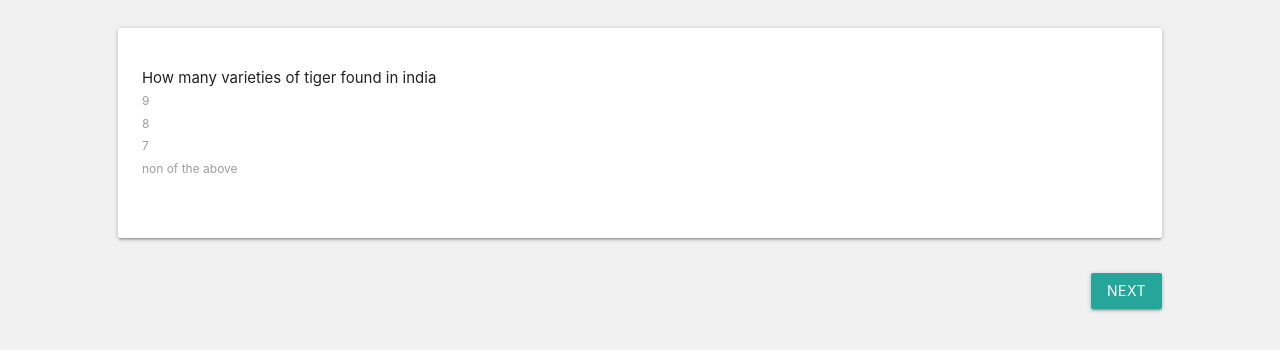
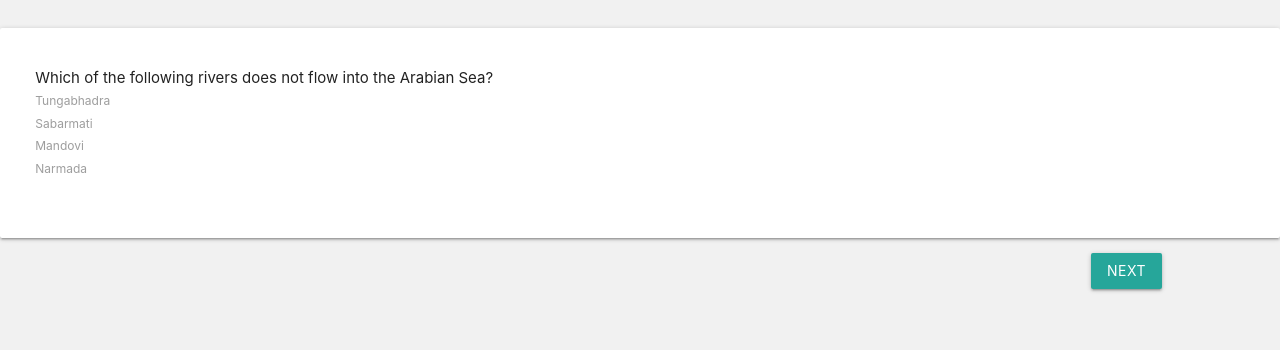
Before and after one commit to dsmeshram/QPaper, a plain HTML site: page index.html in a window 1280 px wide. Both pictures are taken after a click on the link "START TEST". Drawn offline with nearby package versions, Linux system fonts and the light colour scheme.

Commit message:
update code

```diff
--- a/builder/builder.js
+++ b/builder/builder.js
@@ -64,7 +64,7 @@ loadFinishPage = function () {
 
 builder.prototype.loadPage = function (number) {
     // accepts numbers as input and display appropriate question if a valid number;
-    if (builder.domElement && builder.domElement.id && !isNaN(number) && number < builder.pageList.length && number >= 0) {
+    if (builder.domElement && builder.domElement.id && !isNaN(number) && number < builder.pages.length && number >= 0) {
         console.log('fetching page number : ' + number);
         builder.domElement.innerHTML = builder.pageList[number];
     } else {
--- a/index.html
+++ b/index.html
@@ -4,12 +4,14 @@
 <head>
 
     <meta name="viewport" content="width=device-width, initial-scale=1">
-    <script src="test.js"></script>
+    <script src="testdata.js"></script>
     <script src="fib/fib.js"></script>
     <script src="multiplechoice/multichoice.js"></script>
     <script src="pages/page.js"></script>
     <script src="builder/builder.js"></script>
+
     <link rel="stylesheet" href="style.css">
+
     <link rel="stylesheet" href="https://fonts.googleapis.com/icon?family=Material+Icons">
     <link rel="stylesheet" href="https://cdnjs.cloudflare.com/ajax/libs/materialize/0.97.3/css/materialize.min.css">
     <script type="text/javascript" src="https://code.jquery.com/jquery-2.1.1.min.js"></script>
@@ -69,7 +71,7 @@
 
             window.setTimeout(function () {
                 document.getElementById('coverPage').style.display = 'none';
-                var obj = new builder(jsondata);
+                var obj = new builder(data);
                 obj.buildOn(document.getElementById('player'));
                 document.getElementById('startBtn').addEventListener('click',builder.loadNextPage);
                 document.getElementById('startBtn').innerHTML = 'Next';
--- a/multiplechoice/multichoice.js
+++ b/multiplechoice/multichoice.js
@@ -7,16 +7,16 @@ multichoice.prototype.setmultichoicedata = function(text){
     this.input = "<input type='text'/>";
     var option = "";
 
-    var card = "<div class='row'> <div class='col s12 m10 push-m1'> <div class=card>"+
+    var card = "<div layout='row' flex> <div> <div class=card>"+
     "<div class=card-content>#CONTENT</div> </div> </div></div>";
 
     var parentwrapper = "<div class = 'row'><div class = 'input-field col s12'>#CHILD</div></div>";
 
-    for(var i=0;i<text.options.length;i++){
-        var newoption = text.options[i].text;
-        option = option  + "<p><input id = '"+text.options[i].id+"' type='radio' name='"+text.id+"' value ='"+newoption+"' /><label for = '"+text.options[i].id+"'>"+newoption+"</label></p>";
+    for(var i=0;i<text.question.options.length;i++){
+        var newoption = text.question.question;
+        option = option  + "<p><input id = '"+text.question.options[i].id+"' type='radio' name='"+text.id+"' value ='"+newoption+"' /><label for = '"+text.question.options[i].id+"'>"+text.question.options[i].option+"</label></p>";
     }
 
-    var childtemplet = '<p class="question">'+text.text+'</p>' + option;
+    var childtemplet = '<p class="question">'+text.question.question+'</p>' + option;
     this.templet = card.replace('#CONTENT',parentwrapper.replace("#CHILD",childtemplet));
 }
--- a/pages/page.js
+++ b/pages/page.js
@@ -5,8 +5,17 @@ var page = function(pagesjson){
     if(pagesjson.hasOwnProperty('fib')){
         this.setfibdata(pagesjson.fib);
     }
-    if(pagesjson.hasOwnProperty('multiplechoice')){
-        this.setmultiplechoicequestiondata(pagesjson.multiplechoice);
+    if(pagesjson.hasOwnProperty('type') && pagesjson.type == 'mcq'){
+        this.setmultiplechoicequestiondata(pagesjson);
+    }
+    if(pagesjson.hasOwnProperty('cover')){
+
+    }
+    if(pagesjson.hasOwnProperty('details')){
+
+    }
+    if(pagesjson.hasOwnProperty('analysis')){
+
     }
 }
 
@@ -20,9 +29,9 @@ page.prototype.setfibdata = function(fiblist){
 
 
 page.prototype.setmultiplechoicequestiondata = function(fiblist){
-    for(var i=0;i<fiblist.length;i++){
+    //for(var i=0;i<fiblist.length;i++){
      var multichoiceobj = new multichoice();
-     multichoiceobj.setmultichoicedata(fiblist[i]);
+     multichoiceobj.setmultichoicedata(fiblist);
      this.multiplechaoice.push(multichoiceobj);
-    }
+    //}
  }
--- a/test.js
+++ /dev/null
@@ -1,116 +0,0 @@
-var jsondata = {
-  "pages":[
-    {
-        "pagename":"page 1",
-        "pageindex": 0,
-        "fib":[
-        ],
-        "multiplechoice":[
-            {
-                "id":1,
-                "text":"How many varieties of tiger found in india",
-                "answer":"8",
-                "options":[
-                    {
-                       "text":"9",
-                       "id":0
-                    },
-                    {
-                        "text":"8",
-                        "id":1
-                    },
-                    {
-                        "text":"7",
-                        "id":2
-                    },
-                    {
-                        "text":"non of the above",
-                        "id":3
-                    }
-                ]
-            },{
-                "id":2,
-                "text":"Project Tiger _______ started in india? id2",
-                "answer":"1972",
-                "options":[
-                    {
-                       "text":"1900",
-                       "id":4
-                    },
-                    {
-                        "text":"1972"
-                        ,
-                       "id":5
-                    },
-                    {
-                        "text":"1990",
-                        "id":6
-                    }
-                ]
-            },{
-                "id":3,
-                "text":"Project Tiger _______ started in india? id3",
-                "answer":"1972",
-                "options":[
-                    {
-                       "text":"1900",
-                       "id":4
-                    },
-                    {
-                        "text":"1972"
-                        ,
-                       "id":5
-                    },
-                    {
-                        "text":"1990",
-                        "id":6
-                    }
-                ]
-            },{
-                "id":4,
-                "text":"Project Tiger _______ started in india? id4",
-                "answer":"1972",
-                "options":[
-                    {
-                       "text":"1900",
-                       "id":4
-                    },
-                    {
-                        "text":"1972"
-                        ,
-                       "id":5
-                    },
-                    {
-                        "text":"1990",
-                        "id":6
-                    }
-                ]
-            },{
-                "id":5,
-                "text":"Project Tiger _______ started in india? id5",
-                "answer":"1972",
-                "options":[
-                    {
-                       "text":"1900",
-                       "id":4
-                    },
-                    {
-                        "text":"1972"
-                        ,
-                       "id":5
-                    },
-                    {
-                        "text":"1990",
-                        "id":6
-                    }
-                ]
-            }
-        ]
-        },
-    {
-        "pagename":"page 2"
-    }
-
-  ]
-
-}
--- a/testdata.js
+++ b/testdata.js
@@ -7,7 +7,7 @@ var data = {
     "pages":[
         {
             "id":0,
-            "type":"launch",
+            "type":"cover",
             "backgroundcolor":"#ffffff",
             "textcolor":"#000000",
             "coverimages" :"",
@@ -22,21 +22,21 @@ var data = {
             "type":"mcq",
             "correctanswer":1,
             "question":{
-                "question":"How many varieties of tiger found in india?",
+                "question":"Which of the following rivers does not flow into the Arabian Sea?",
                 "options":[
                     {
                         "id":1,
-                        "option":"9"
+                        "option":"Tungabhadra"
                     },
                     {
                         "id":2,
-                        "option":"8"
+                        "option":"Sabarmati"
                     },{
                         "id":3,
-                        "option":"7"
+                        "option":"Mandovi"
                     },{
                         "id":4,
-                        "option":"non of the above"
+                        "option":"Narmada"
                     }
                 ]
             }
@@ -45,44 +45,67 @@ var data = {
             "type":"mcq",
             "correctanswer":1,
             "question":{
-                "question":"Tiger reserve program started in india?",
+                "question":"Which of the following is the highest peak of Satpura Range?",
                 "options":[
                     {
                         "id":1,
-                        "option":"1900"
+                        "option":"Gurushikhar"
                     },
                     {
                         "id":2,
-                        "option":"1800"
+                        "option":"Dhupgarh"
                     },{
                         "id":3,
-                        "option":"1870"
+                        "option":"Pachmarhi"
                     },{
                         "id":4,
-                        "option":"non of the above"
+                        "option":"Mahendragiri"
                     }
                 ]
             }
-        },,{
+        },{
             "id":102,
             "type":"mcq",
             "correctanswer":1,
             "question":{
-                "question":"Which on is biggers tiger reserve in india?",
+                "question":"The Thummalapalle mine which is considered to have one of the world’s largest reserves of 1.50 lakh tonnes of uranium is located in which among the following Indian States?",
                 "options":[
                     {
                         "id":1,
-                        "option":"Tadoba(Maharastra)"
+                        "option":"Karnataka"
                     },
                     {
                         "id":2,
-                        "option":"Kajiranga(Assam)"
+                        "option":"Andhra Pradesh"
                     },{
                         "id":3,
-                        "option":"Jim Corbet(Arunachal pradesh)"
+                        "option":"Tamil Nadu"
                     },{
                         "id":4,
-                        "option":"non of the above"
+                        "option":"Kerala"
+                    }
+                ]
+            }
+        },{
+            "id":102,
+            "type":"mcq",
+            "correctanswer":1,
+            "question":{
+                "question":" Tropic of Cancer passes through which of the following group of Indian States:",
+                "options":[
+                    {
+                        "id":1,
+                        "option":"Gujarat, MP, Chattisgarh, Manipur"
+                    },
+                    {
+                        "id":2,
+                        "option":"Rajasthan, Jharkhand, West Bengal, Mizoram"
+                    },{
+                        "id":3,
+                        "option":"UP, MP, Bihar, Jharkhand"
+                    },{
+                        "id":4,
+                        "option":"Maharashtra, Chattisgarh, Orissa, Andhra Pradesh"
                     }
                 ]
             }
```
